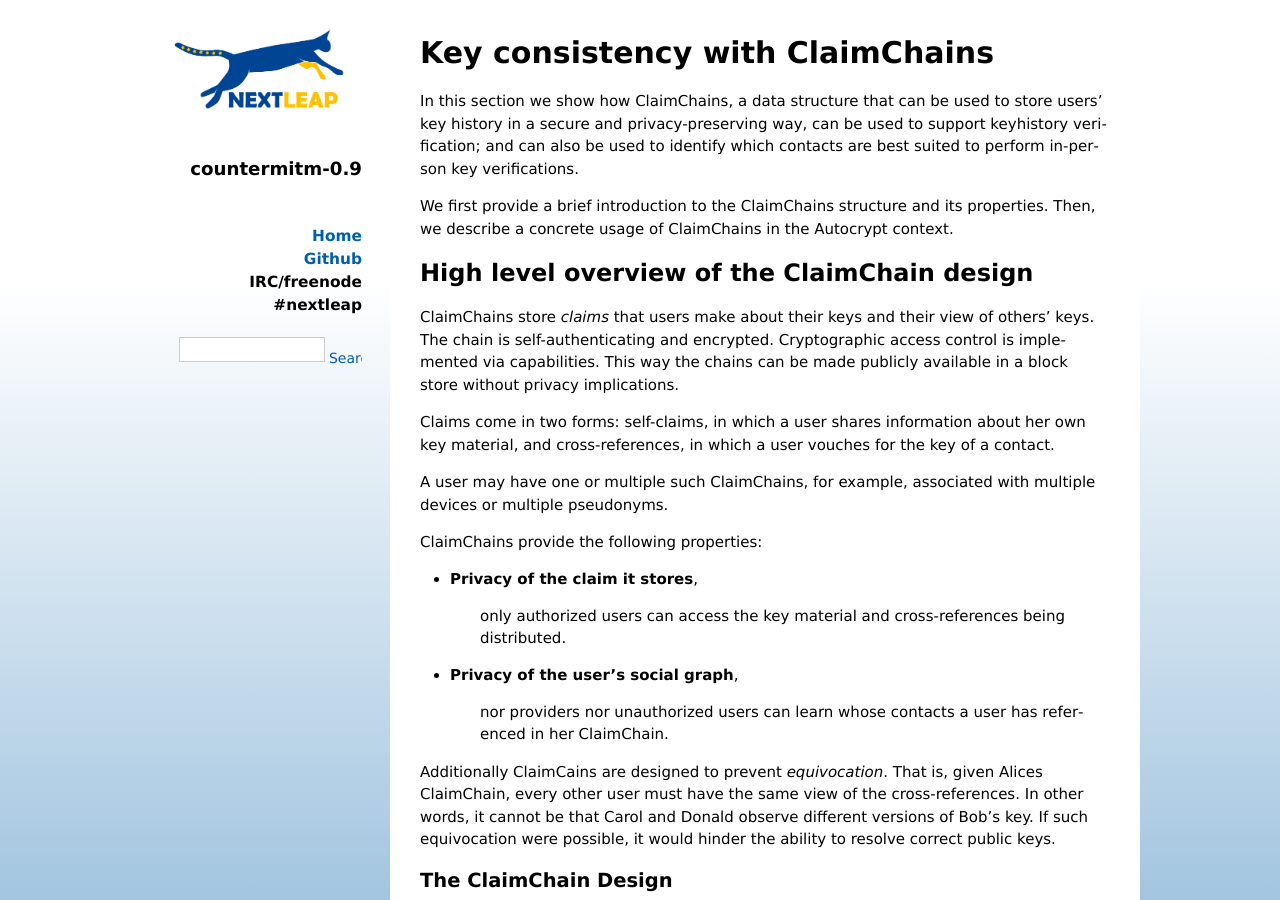
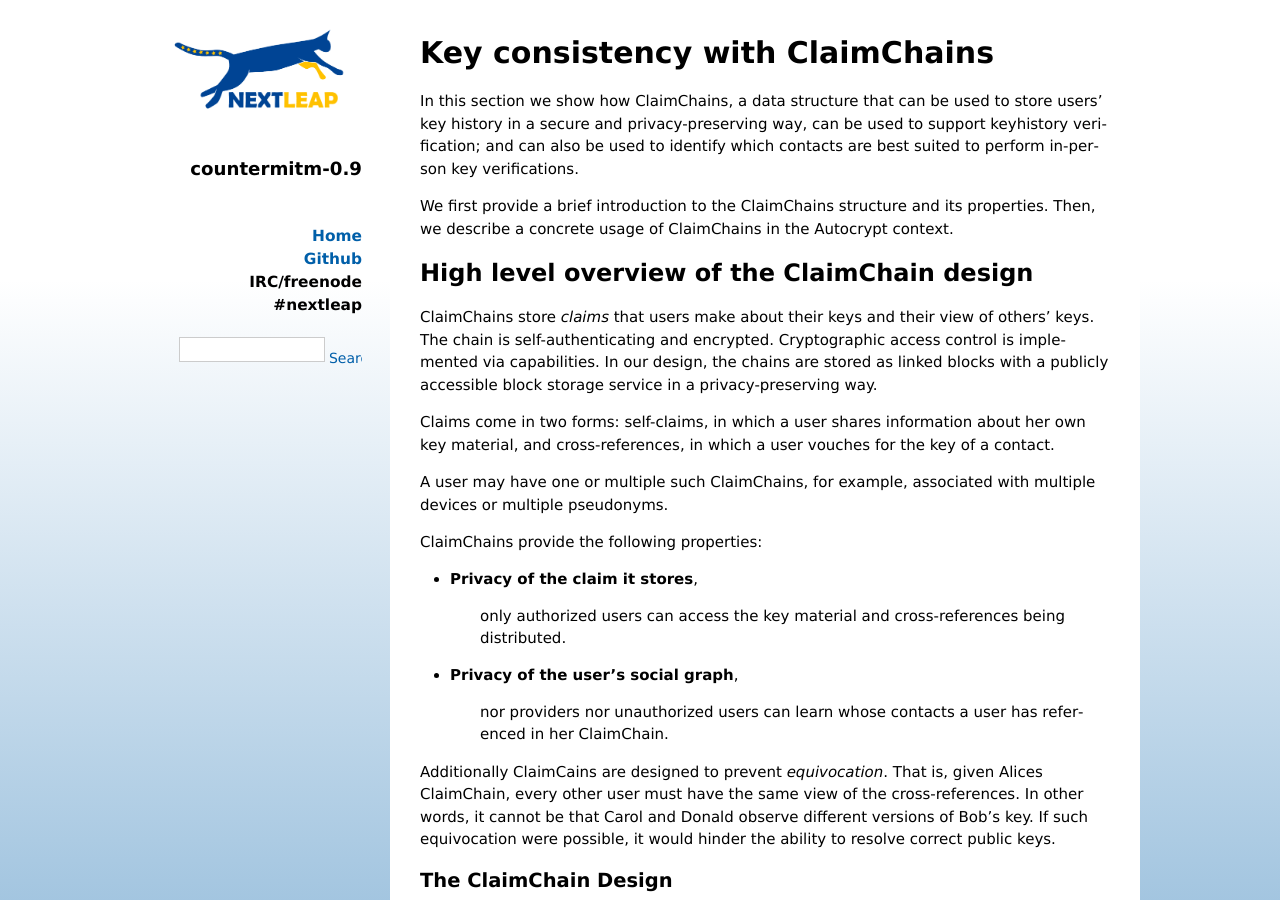
Before and after one commit to nextleap-project/countermitm, a Sphinx documentation site: the page built from source/claimchains.rst, in a window 1280 px wide and 900 px high. Built offline with Sphinx 7.4.7, drawn with Linux system fonts in a browser that asks for light colours; some of the changed text lies outside the part shown.

Commit message:
fix according to my review comments

```diff
--- a/source/claimchains.rst
+++ b/source/claimchains.rst
@@ -23,8 +23,9 @@
 that users make about their keys and their view of others' keys.
 The chain is self-authenticating and encrypted.
 Cryptographic access control is implemented via capabilities.
-This way the chains can be made publicly available in a block store
-without privacy implications.
+In our design, the chains are stored as linked blocks
+with a publicly accessible block storage service
+in a privacy-preserving way.
 
 Claims come in two forms:
 self-claims,
@@ -160,8 +161,8 @@
    GossipClaims: <head imprint of my claim chain>
 
 Once a header is available,
-the corresponding ClaimChain block can be retrieved
-from the block service.
+the corresponding ClaimChain block(s) can be retrieved
+from the block storage service.
 After retrieving the chain the recipients can verify
 that the other recipients keys are properly included in the chain.
 
```
